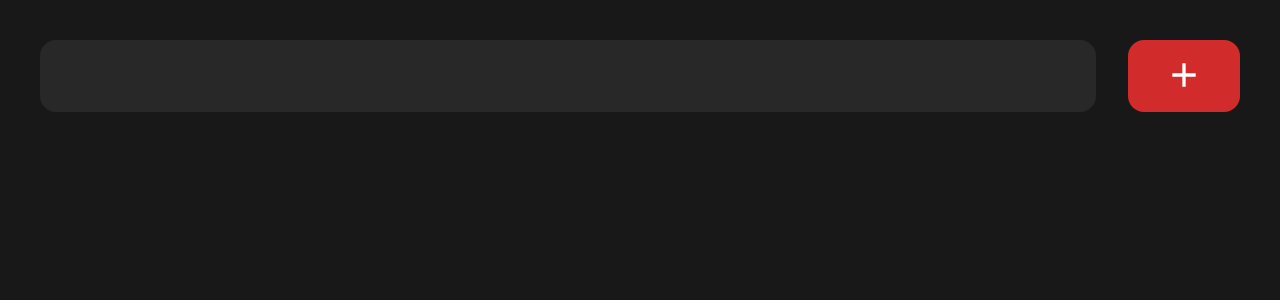
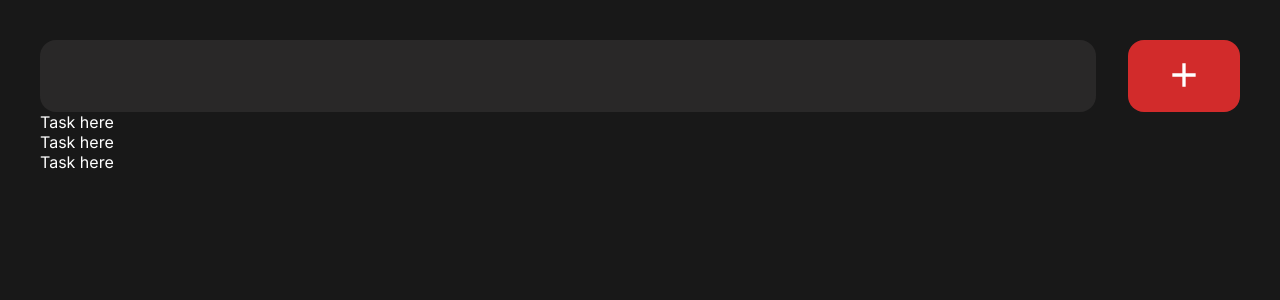
Before and after one commit to gentil-kadson/to-do-list-app, a Next.js app: page / in a window 1280 px wide. Shown: the top 300 px of the page. Built offline with nearby package versions, Linux system fonts and the light colour scheme.

Commit message:
task component initialized.

```diff
--- /dev/null
+++ b/src/components/Task/index.tsx
@@ -0,0 +1,5 @@
+import styles from "./Task.module.css";
+
+export default function Task() {
+  return <div>Task here</div>;
+}
--- a/src/pages/index.tsx
+++ b/src/pages/index.tsx
@@ -2,6 +2,7 @@ import Image from "next/image";
 import styles from "@/styles/Home.module.css";
 import AddTaskIcon from "/public/assets/icons/addTaskIcon.svg";
 import Link from "next/link";
+import Task from "@/components/Task";
 
 export default function Home() {
   return (
@@ -25,6 +26,9 @@ export default function Home() {
           </button>
         </Link>
       </div>
+      <Task />
+      <Task />
+      <Task />
     </main>
   );
 }
```
Also changed, not shown: src/components/Task/Task.module.css (added).
